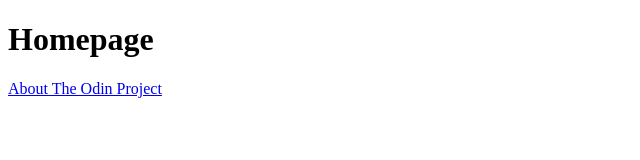
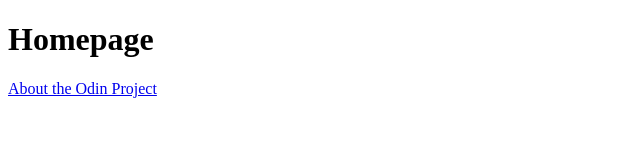
Before and after one commit to Pndege/odin-links-and-images, a plain HTML site: page index.html in a window 1280 px wide. Shown: the full height of the page, 0-640 px from the left. Drawn offline with Linux system fonts and the light colour scheme.

Commit message:
New comments have been added

```diff
--- a/index.html
+++ b/index.html
@@ -6,6 +6,13 @@
     </head>
     <body>
         <h1>Homepage</h1>
-        <a href="https://www.theodinproject.com/about"> About The Odin Project</a>
+        <a href="https://www.theodinproject.com/about" target="_Blank"> About the Odin Project</a>
     </body>
 </html>
+
+
+
+
+<!-- href attribute is used to for giving links more information or a reference to information -->
+ <!-- <a> stands for anchor tag and is used to give text a hyperlink visual however provides no information or does nothing when clicked (appears as normal text when generated without href attribute)-->
+    <!-- "target" attribute is used when one wants to open the hyperlink in another tab, the default is usually "_blank" though it depends on your browser settings-->
```
